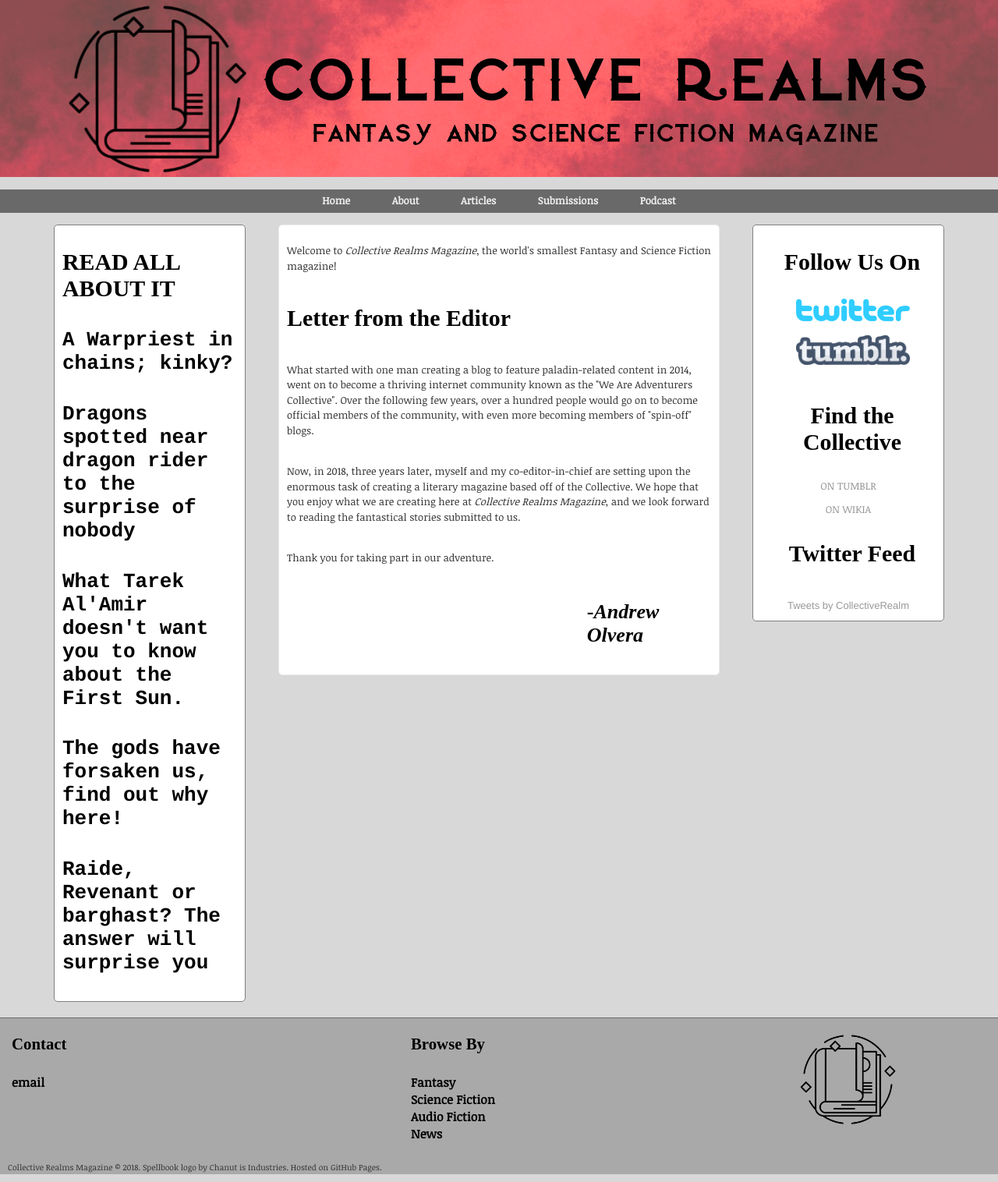
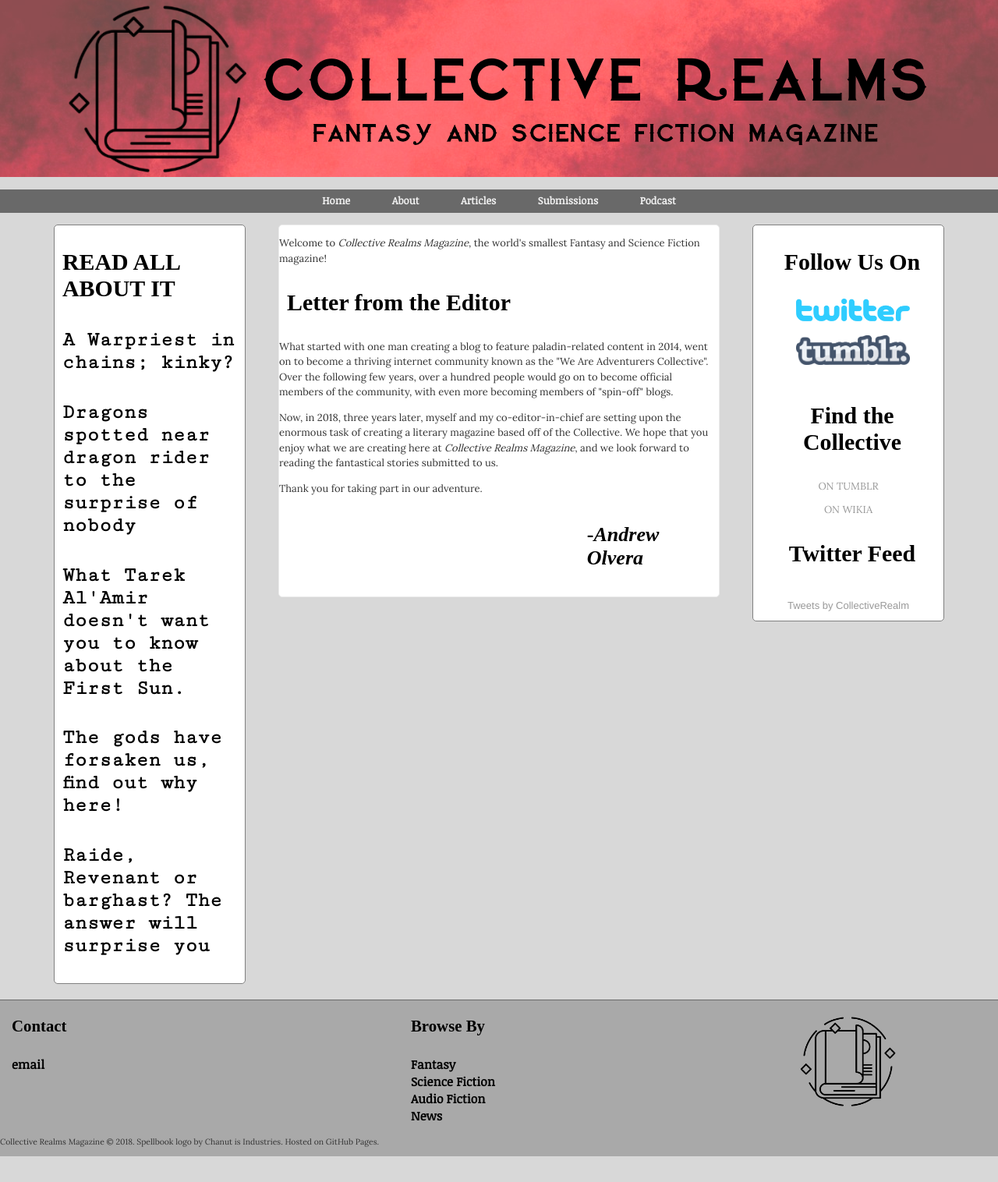
Before and after one commit to collectiverealms/collectiverealms, a Jekyll site: the page built from index.html, in a window 1280 px wide. Shown: the whole page at 78% size. Built offline with Jekyll 4.4.1, drawn with Linux system fonts in a browser that asks for light colours; some web fonts are replaced; the list of posts is cut into pages by our own code; comment, search, counter and statistics services are not loaded; after the commit the page ends 1483 px from its top, so only the background shows below that.

Commit message:
Update main.css

```diff
--- a/css/main.css
+++ b/css/main.css
@@ -20,11 +20,10 @@ body {
                     }
 
                     p {
-                        padding: 10px;
                         font-size: 1em;
                         line-height: 1.5em;
                         color: #333;
-                        font-family: 'Noticia Text', serif;
+                        font-family: 'Lora', serif;
                     }
 
                     .termsandconditions {
@@ -91,18 +90,10 @@ body {
                     }
 
                     #leftcolumn h4, #leftcolumn p {
-                        font-family: 'Courier-New', 'Courier', 'Lucida Sans Typewriter';
+                        font-family: 'Cutive Mono', monospace;
                     }
 
-                    #leftcolumn p {
-                        margin-top: -10px;
-                        margin-bottom: 10px;
-                        padding: 0px;
-                        margin-right: 5px;
-
-                    }
-
-                    li {
+                                       li {
                         font-family: 'Noticia Text', serif;
                     }
 
```
